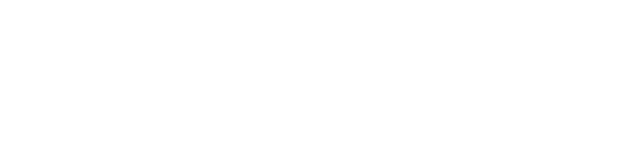
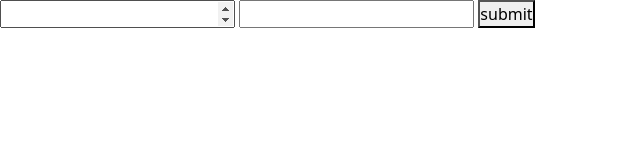
Before and after one commit to Riccardo-Potalivo/js-biglietto-treno-form, a plain HTML site: page index.html in a window 1280 px wide. Shown: the whole page, without its empty margins (0-640 px from the left). Drawn offline with nearby package versions, Linux system fonts and the light colour scheme.

Commit message:
console-error

```diff
--- a/index.html
+++ b/index.html
@@ -16,8 +16,9 @@
 </head>
 <body>
 
-
-
+    <input type="number" id="distance">
+    <input type="text" id="age">
+    <button>submit</button>
 
   <!-- javascript -->
   <script src="js/script.js"></script>
```
